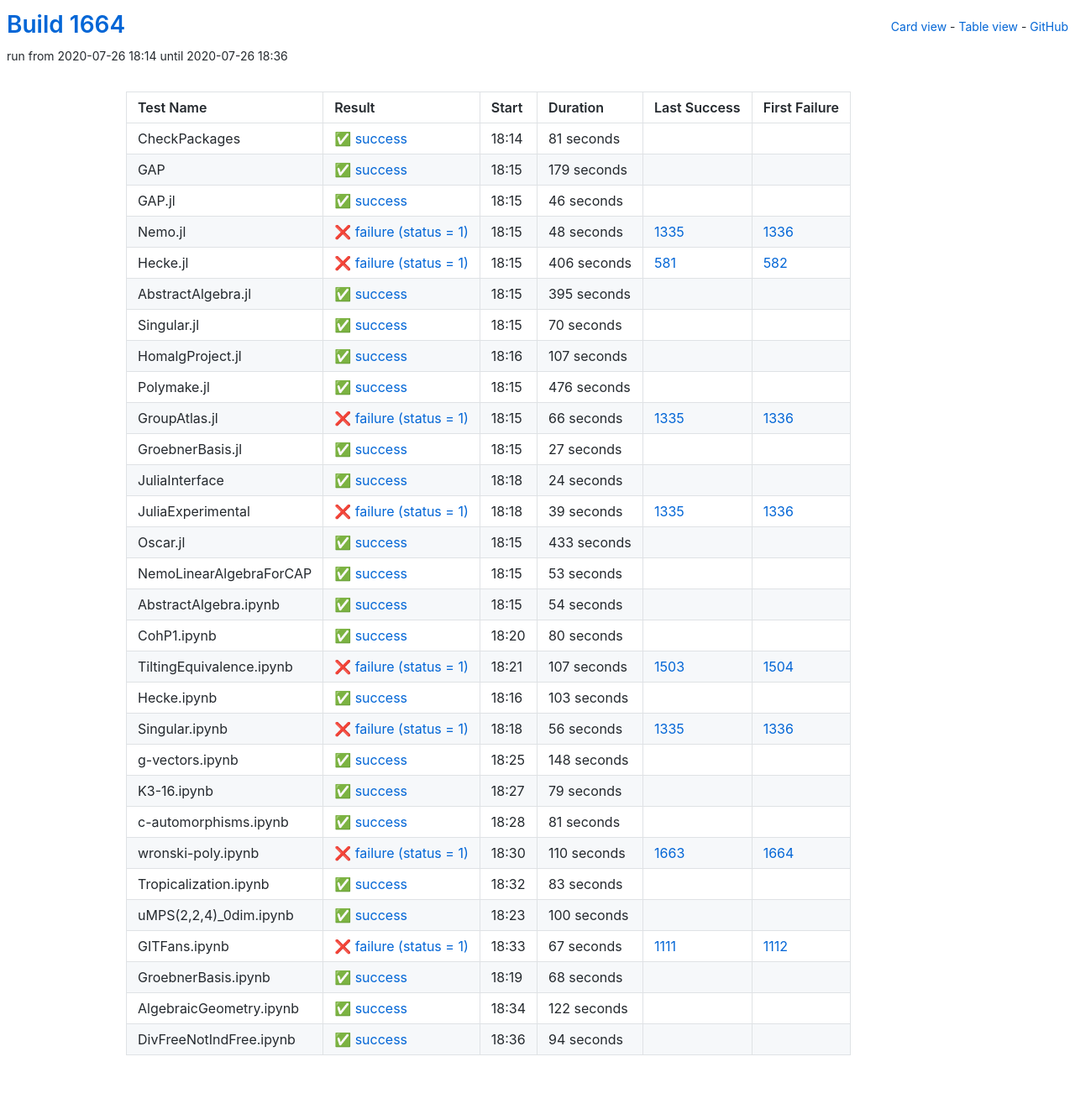
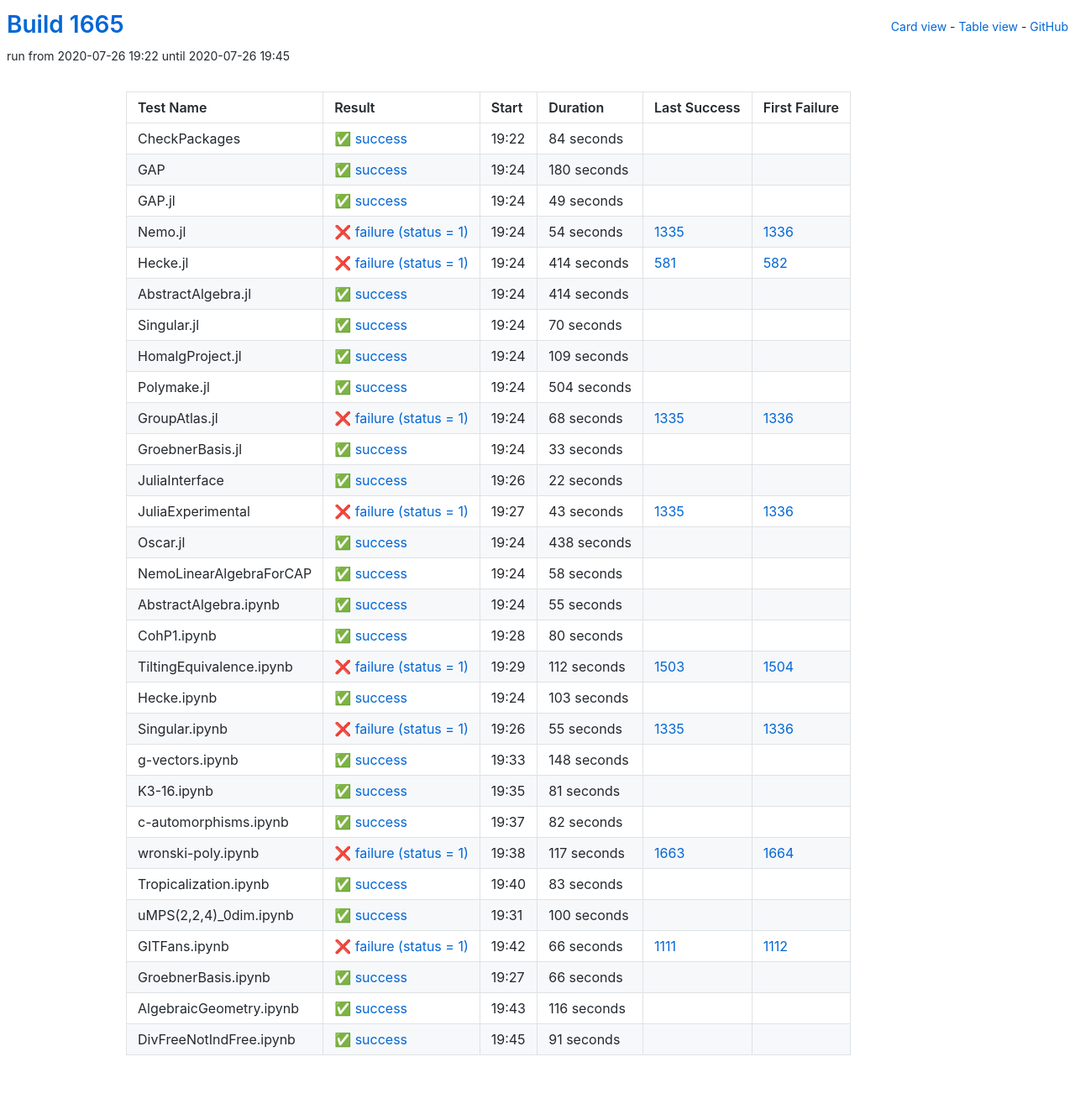
Before and after one commit to oscar-system/oscar-ci-status-1.4, a Jekyll site: the page built from table.html, in a window 1280 px wide. Shown: the whole page at 84% size. Built offline with Jekyll 4.4.1, drawn with Linux system fonts in a browser that asks for light colours.

Commit message:
Build #1665

```diff
--- a/_data/ci.yml
+++ b/_data/ci.yml
@@ -1,6 +1,6 @@
 ---
-build: 1664
-build_url: https://oscarci.mathematik.uni-kl.de/job/oscar-julia-1.4/1664/
+build: 1665
+build_url: https://oscarci.mathematik.uni-kl.de/job/oscar-julia-1.4/1665/
 job: oscar-julia-1.4
 organization: oscar-system
 repo: oscar-ci-status-1.4
@@ -8,80 +8,80 @@ repourl: https://github.com/oscar-system/oscar-ci-status-1.4
 tests:
 - name: CheckPackages
   id: checkpackages
-  log: https://oscarci.mathematik.uni-kl.de/job/oscar-julia-1.4/1664/artifact/logs/build-1664/CheckPackages.log
-  start: 2020-07-26 18:14
+  log: https://oscarci.mathematik.uni-kl.de/job/oscar-julia-1.4/1665/artifact/logs/build-1665/CheckPackages.log
+  start: 2020-07-26 19:22
   success: true
   exitcode: 0
   status: success
-  duration: 81
+  duration: 84
   last_success: false
   last_success_url:
   first_failure: false
   first_failure_url:
 - name: GAP
   id: gap
-  log: https://oscarci.mathematik.uni-kl.de/job/oscar-julia-1.4/1664/artifact/logs/build-1664/GAP.log
-  start: 2020-07-26 18:15
+  log: https://oscarci.mathematik.uni-kl.de/job/oscar-julia-1.4/1665/artifact/logs/build-1665/GAP.log
+  start: 2020-07-26 19:24
   success: true
   exitcode: 0
   status: success
-  duration: 179
+  duration: 180
   last_success: false
   last_success_url:
   first_failure: false
   first_failure_url:
 - name: GAP.jl
   id: gap-jl
-  log: https://oscarci.mathematik.uni-kl.de/job/oscar-julia-1.4/1664/artifact/logs/build-1664/GAP.jl.log
-  start: 2020-07-26 18:15
+  log: https://oscarci.mathematik.uni-kl.de/job/oscar-julia-1.4/1665/artifact/logs/build-1665/GAP.jl.log
+  start: 2020-07-26 19:24
   success: true
   exitcode: 0
   status: success
-  duration: 46
+  duration: 49
   last_success: false
   last_success_url:
   first_failure: false
   first_failure_url:
 - name: Nemo.jl
   id: nemo-jl
-  log: https://oscarci.mathematik.uni-kl.de/job/oscar-julia-1.4/1664/artifact/logs/build-1664/Nemo.jl.log
-  start: 2020-07-26 18:15
+  log: https://oscarci.mathematik.uni-kl.de/job/oscar-julia-1.4/1665/artifact/logs/build-1665/Nemo.jl.log
+  start: 2020-07-26 19:24
   success: false
   exitcode: 1
   status: failure
-  duration: 48
+  duration: 54
   last_success: 1335
   last_success_url: https://oscarci.mathematik.uni-kl.de/job/oscar-julia-1.4/1335/
   first_failure: 1336
   first_failure_url: https://oscarci.mathematik.uni-kl.de/job/oscar-julia-1.4/1336/
 - name: Hecke.jl
   id: hecke-jl
-  log: https://oscarci.mathematik.uni-kl.de/job/oscar-julia-1.4/1664/artifact/logs/build-1664/Hecke.jl.log
-  start: 2020-07-26 18:15
+  log: https://oscarci.mathematik.uni-kl.de/job/oscar-julia-1.4/1665/artifact/logs/build-1665/Hecke.jl.log
+  start: 2020-07-26 19:24
   success: false
   exitcode: 1
   status: failure
-  duration: 406
+  duration: 414
   last_success: 581
   last_success_url: https://oscarci.mathematik.uni-kl.de/job/oscar-julia-1.4/581/
   first_failure: 582
   first_failure_url: https://oscarci.mathematik.uni-kl.de/job/oscar-julia-1.4/582/
 - name: AbstractAlgebra.jl
   id: abstractalgebra-jl
-  log: https://oscarci.mathematik.uni-kl.de/job/oscar-julia-1.4/1664/artifact/logs/build-1664/AbstractAlgebra.jl.log
-  start: 2020-07-26 18:15
+  log: https://oscarci.mathematik.uni-kl.de/job/oscar-julia-1.4/1665/artifact/logs/build-1665/AbstractAlgebra.jl.log
+  start: 2020-07-26 19:24
   success: true
   exitcode: 0
   status: success
-  duration: 395
+  duration: 414
   last_success: false
   last_success_url:
   first_failure: false
   first_failure_url:
 - name: Singular.jl
   id: singular-jl
-  log: https://oscarci.mathematik.uni-kl.de/job/oscar-julia-1.4/1664/artifact/logs/build-1664/Singular.jl.log
-  start: 2020-07-26 18:15
+  log: https://oscarci.mathematik.uni-kl.de/job/oscar-julia-1.4/1665/artifact/logs/build-1665/Singular.jl.log
+  start: 2020-07-26 19:24
   success: true
   exitcode: 0
   status: success
@@ -92,116 +92,116 @@ tests:
   first_failure_url:
 - name: HomalgProject.jl
   id: homalgproject-jl
-  log: https://oscarci.mathematik.uni-kl.de/job/oscar-julia-1.4/1664/artifact/logs/build-1664/HomalgProject.jl.log
-  start: 2020-07-26 18:16
+  log: https://oscarci.mathematik.uni-kl.de/job/oscar-julia-1.4/1665/artifact/logs/build-1665/HomalgProject.jl.log
+  start: 2020-07-26 19:24
   success: true
   exitcode: 0
   status: success
-  duration: 107
+  duration: 109
   last_success: false
   last_success_url:
   first_failure: false
   first_failure_url:
 - name: Polymake.jl
   id: polymake-jl
-  log: https://oscarci.mathematik.uni-kl.de/job/oscar-julia-1.4/1664/artifact/logs/build-1664/Polymake.jl.log
-  start: 2020-07-26 18:15
+  log: https://oscarci.mathematik.uni-kl.de/job/oscar-julia-1.4/1665/artifact/logs/build-1665/Polymake.jl.log
+  start: 2020-07-26 19:24
   success: true
   exitcode: 0
   status: success
-  duration: 476
+  duration: 504
   last_success: false
   last_success_url:
   first_failure: false
   first_failure_url:
 - name: GroupAtlas.jl
   id: groupatlas-jl
-  log: https://oscarci.mathematik.uni-kl.de/job/oscar-julia-1.4/1664/artifact/logs/build-1664/GroupAtlas.jl.log
-  start: 2020-07-26 18:15
+  log: https://oscarci.mathematik.uni-kl.de/job/oscar-julia-1.4/1665/artifact/logs/build-1665/GroupAtlas.jl.log
+  start: 2020-07-26 19:24
   success: false
   exitcode: 1
   status: failure
-  duration: 66
+  duration: 68
   last_success: 1335
   last_success_url: https://oscarci.mathematik.uni-kl.de/job/oscar-julia-1.4/1335/
   first_failure: 1336
   first_failure_url: https://oscarci.mathematik.uni-kl.de/job/oscar-julia-1.4/1336/
 - name: GroebnerBasis.jl
   id: groebnerbasis-jl
-  log: https://oscarci.mathematik.uni-kl.de/job/oscar-julia-1.4/1664/artifact/logs/build-1664/GroebnerBasis.jl.log
-  start: 2020-07-26 18:15
+  log: https://oscarci.mathematik.uni-kl.de/job/oscar-julia-1.4/1665/artifact/logs/build-1665/GroebnerBasis.jl.log
+  start: 2020-07-26 19:24
   success: true
   exitcode: 0
   status: success
-  duration: 27
+  duration: 33
   last_success: false
   last_success_url:
   first_failure: false
   first_failure_url:
 - name: JuliaInterface
   id: juliainterface
-  log: https://oscarci.mathematik.uni-kl.de/job/oscar-julia-1.4/1664/artifact/logs/build-1664/JuliaInterface.log
-  start: 2020-07-26 18:18
+  log: https://oscarci.mathematik.uni-kl.de/job/oscar-julia-1.4/1665/artifact/logs/build-1665/JuliaInterface.log
+  start: 2020-07-26 19:26
   success: true
   exitcode: 0
   status: success
-  duration: 24
+  duration: 22
   last_success: false
   last_success_url:
   first_failure: false
   first_failure_url:
 - name: JuliaExperimental
   id: juliaexperimental
-  log: https://oscarci.mathematik.uni-kl.de/job/oscar-julia-1.4/1664/artifact/logs/build-1664/JuliaExperimental.log
-  start: 2020-07-26 18:18
+  log: https://oscarci.mathematik.uni-kl.de/job/oscar-julia-1.4/1665/artifact/logs/build-1665/JuliaExperimental.log
+  start: 2020-07-26 19:27
   success: false
   exitcode: 1
   status: failure
-  duration: 39
+  duration: 43
   last_success: 1335
   last_success_url: https://oscarci.mathematik.uni-kl.de/job/oscar-julia-1.4/1335/
   first_failure: 1336
   first_failure_url: https://oscarci.mathematik.uni-kl.de/job/oscar-julia-1.4/1336/
 - name: Oscar.jl
   id: oscar-jl
-  log: https://oscarci.mathematik.uni-kl.de/job/oscar-julia-1.4/1664/artifact/logs/build-1664/Oscar.jl.log
-  start: 2020-07-26 18:15
+  log: https://oscarci.mathematik.uni-kl.de/job/oscar-julia-1.4/1665/artifact/logs/build-1665/Oscar.jl.log
+  start: 2020-07-26 19:24
   success: true
   exitcode: 0
   status: success
-  duration: 433
+  duration: 438
   last_success: false
   last_success_url:
   first_failure: false
   first_failure_url:
 - name: NemoLinearAlgebraForCAP
   id: nemolinearalgebraforcap
-  log: https://oscarci.mathematik.uni-kl.de/job/oscar-julia-1.4/1664/artifact/logs/build-1664/NemoLinearAlgebraForCAP.log
-  start: 2020-07-26 18:15
+  log: https://oscarci.mathematik.uni-kl.de/job/oscar-julia-1.4/1665/artifact/logs/build-1665/NemoLinearAlgebraForCAP.log
+  start: 2020-07-26 19:24
   success: true
   exitcode: 0
   status: success
-  duration: 53
+  duration: 58
   last_success: false
   last_success_url:
   first_failure: false
   first_failure_url:
 - name: AbstractAlgebra.ipynb
   id: abstractalgebra-ipynb
-  log: https://oscarci.mathematik.uni-kl.de/job/oscar-julia-1.4/1664/artifact/logs/build-1664/AbstractAlgebra.ipynb.log
-  start: 2020-07-26 18:15
+  log: https://oscarci.mathematik.uni-kl.de/job/oscar-julia-1.4/1665/artifact/logs/build-1665/AbstractAlgebra.ipynb.log
+  start: 2020-07-26 19:24
   success: true
   exitcode: 0
   status: success
-  duration: 54
+  duration: 55
   last_success: false
   last_success_url:
   first_failure: false
   first_failure_url:
 - name: CohP1.ipynb
   id: cohp1-ipynb
-  log: https://oscarci.mathematik.uni-kl.de/job/oscar-julia-1.4/1664/artifact/logs/build-1664/CohP1.ipynb.log
-  start: 2020-07-26 18:20
+  log: https://oscarci.mathematik.uni-kl.de/job/oscar-julia-1.4/1665/artifact/logs/build-1665/CohP1.ipynb.log
+  start: 2020-07-26 19:28
   success: true
   exitcode: 0
   status: success
@@ -212,20 +212,20 @@ tests:
   first_failure_url:
 - name: TiltingEquivalence.ipynb
   id: tiltingequivalence-ipynb
-  log: https://oscarci.mathematik.uni-kl.de/job/oscar-julia-1.4/1664/artifact/logs/build-1664/TiltingEquivalence.ipynb.log
-  start: 2020-07-26 18:21
+  log: https://oscarci.mathematik.uni-kl.de/job/oscar-julia-1.4/1665/artifact/logs/build-1665/TiltingEquivalence.ipynb.log
+  start: 2020-07-26 19:29
   success: false
   exitcode: 1
   status: failure
-  duration: 107
+  duration: 112
   last_success: 1503
   last_success_url: https://oscarci.mathematik.uni-kl.de/job/oscar-julia-1.4/1503/
   first_failure: 1504
   first_failure_url: https://oscarci.mathematik.uni-kl.de/job/oscar-julia-1.4/1504/
 - name: Hecke.ipynb
   id: hecke-ipynb
-  log: https://oscarci.mathematik.uni-kl.de/job/oscar-julia-1.4/1664/artifact/logs/build-1664/Hecke.ipynb.log
-  start: 2020-07-26 18:16
+  log: https://oscarci.mathematik.uni-kl.de/job/oscar-julia-1.4/1665/artifact/logs/build-1665/Hecke.ipynb.log
+  start: 2020-07-26 19:24
   success: true
   exitcode: 0
   status: success
@@ -236,20 +236,20 @@ tests:
   first_failure_url:
 - name: Singular.ipynb
   id: singular-ipynb
-  log: https://oscarci.mathematik.uni-kl.de/job/oscar-julia-1.4/1664/artifact/logs/build-1664/Singular.ipynb.log
-  start: 2020-07-26 18:18
+  log: https://oscarci.mathematik.uni-kl.de/job/oscar-julia-1.4/1665/artifact/logs/build-1665/Singular.ipynb.log
+  start: 2020-07-26 19:26
   success: false
   exitcode: 1
   status: failure
-  duration: 56
+  duration: 55
   last_success: 1335
   last_success_url: https://oscarci.mathematik.uni-kl.de/job/oscar-julia-1.4/1335/
   first_failure: 1336
   first_failure_url: https://oscarci.mathematik.uni-kl.de/job/oscar-julia-1.4/1336/
 - name: g-vectors.ipynb
   id: g-vectors-ipynb
-  log: https://oscarci.mathematik.uni-kl.de/job/oscar-julia-1.4/1664/artifact/logs/build-1664/g-vectors.ipynb.log
-  start: 2020-07-26 18:25
+  log: https://oscarci.mathematik.uni-kl.de/job/oscar-julia-1.4/1665/artifact/logs/build-1665/g-vectors.ipynb.log
+  start: 2020-07-26 19:33
   success: true
   exitcode: 0
   status: success
@@ -260,20 +260,8 @@ tests:
   first_failure_url:
 - name: K3-16.ipynb
   id: k3-16-ipynb
-  log: https://oscarci.mathematik.uni-kl.de/job/oscar-julia-1.4/1664/artifact/logs/build-1664/K3-16.ipynb.log
-  start: 2020-07-26 18:27
-  success: true
-  exitcode: 0
-  status: success
-  duration: 79
-  last_success: false
-  last_success_url:
-  first_failure: false
-  first_failure_url:
-- name: c-automorphisms.ipynb
-  id: c-automorphisms-ipynb
-  log: https://oscarci.mathematik.uni-kl.de/job/oscar-julia-1.4/1664/artifact/logs/build-1664/c-automorphisms.ipynb.log
-  start: 2020-07-26 18:28
+  log: https://oscarci.mathematik.uni-kl.de/job/oscar-julia-1.4/1665/artifact/logs/build-1665/K3-16.ipynb.log
+  start: 2020-07-26 19:35
   success: true
   exitcode: 0
   status: success
@@ -282,22 +270,34 @@ tests:
   last_success_url:
   first_failure: false
   first_failure_url:
+- name: c-automorphisms.ipynb
+  id: c-automorphisms-ipynb
+  log: https://oscarci.mathematik.uni-kl.de/job/oscar-julia-1.4/1665/artifact/logs/build-1665/c-automorphisms.ipynb.log
+  start: 2020-07-26 19:37
+  success: true
+  exitcode: 0
+  status: success
+  duration: 82
+  last_success: false
+  last_success_url:
+  first_failure: false
+  first_failure_url:
 - name: wronski-poly.ipynb
   id: wronski-poly-ipynb
-  log: https://oscarci.mathematik.uni-kl.de/job/oscar-julia-1.4/1664/artifact/logs/build-1664/wronski-poly.ipynb.log
-  start: 2020-07-26 18:30
+  log: https://oscarci.mathematik.uni-kl.de/job/oscar-julia-1.4/1665/artifact/logs/build-1665/wronski-poly.ipynb.log
+  start: 2020-07-26 19:38
   success: false
   exitcode: 1
   status: failure
-  duration: 110
+  duration: 117
   last_success: 1663
   last_success_url: https://oscarci.mathematik.uni-kl.de/job/oscar-julia-1.4/1663/
   first_failure: 1664
   first_failure_url: https://oscarci.mathematik.uni-kl.de/job/oscar-julia-1.4/1664/
 - name: Tropicalization.ipynb
   id: tropicalization-ipynb
-  log: https://oscarci.mathematik.uni-kl.de/job/oscar-julia-1.4/1664/artifact/logs/build-1664/Tropicalization.ipynb.log
-  start: 2020-07-26 18:32
+  log: https://oscarci.mathematik.uni-kl.de/job/oscar-julia-1.4/1665/artifact/logs/build-1665/Tropicalization.ipynb.log
+  start: 2020-07-26 19:40
   success: true
   exitcode: 0
   status: success
@@ -308,8 +308,8 @@ tests:
   first_failure_url:
 - name: uMPS(2,2,4)_0dim.ipynb
   id: umps-2-2-4-0dim-ipynb
-  log: https://oscarci.mathematik.uni-kl.de/job/oscar-julia-1.4/1664/artifact/logs/build-1664/uMPS-2-2-4-_0dim.ipynb.log
-  start: 2020-07-26 18:23
+  log: https://oscarci.mathematik.uni-kl.de/job/oscar-julia-1.4/1665/artifact/logs/build-1665/uMPS-2-2-4-_0dim.ipynb.log
+  start: 2020-07-26 19:31
   success: true
   exitcode: 0
   status: success
@@ -320,48 +320,48 @@ tests:
   first_failure_url:
 - name: GITFans.ipynb
   id: gitfans-ipynb
-  log: https://oscarci.mathematik.uni-kl.de/job/oscar-julia-1.4/1664/artifact/logs/build-1664/GITFans.ipynb.log
-  start: 2020-07-26 18:33
+  log: https://oscarci.mathematik.uni-kl.de/job/oscar-julia-1.4/1665/artifact/logs/build-1665/GITFans.ipynb.log
+  start: 2020-07-26 19:42
   success: false
   exitcode: 1
   status: failure
-  duration: 67
+  duration: 66
   last_success: 1111
   last_success_url: https://oscarci.mathematik.uni-kl.de/job/oscar-julia-1.4/1111/
   first_failure: 1112
   first_failure_url: https://oscarci.mathematik.uni-kl.de/job/oscar-julia-1.4/1112/
 - name: GroebnerBasis.ipynb
   id: groebnerbasis-ipynb
-  log: https://oscarci.mathematik.uni-kl.de/job/oscar-julia-1.4/1664/artifact/logs/build-1664/GroebnerBasis.ipynb.log
-  start: 2020-07-26 18:19
+  log: https://oscarci.mathematik.uni-kl.de/job/oscar-julia-1.4/1665/artifact/logs/build-1665/GroebnerBasis.ipynb.log
+  start: 2020-07-26 19:27
   success: true
   exitcode: 0
   status: success
-  duration: 68
+  duration: 66
   last_success: false
   last_success_url:
   first_failure: false
   first_failure_url:
 - name: AlgebraicGeometry.ipynb
   id: algebraicgeometry-ipynb
-  log: https://oscarci.mathematik.uni-kl.de/job/oscar-julia-1.4/1664/artifact/logs/build-1664/AlgebraicGeometry.ipynb.log
-  start: 2020-07-26 18:34
+  log: https://oscarci.mathematik.uni-kl.de/job/oscar-julia-1.4/1665/artifact/logs/build-1665/AlgebraicGeometry.ipynb.log
+  start: 2020-07-26 19:43
   success: true
   exitcode: 0
   status: success
-  duration: 122
+  duration: 116
   last_success: false
   last_success_url:
   first_failure: false
   first_failure_url:
 - name: DivFreeNotIndFree.ipynb
   id: divfreenotindfree-ipynb
-  log: https://oscarci.mathematik.uni-kl.de/job/oscar-julia-1.4/1664/artifact/logs/build-1664/DivFreeNotIndFree.ipynb.log
-  start: 2020-07-26 18:36
+  log: https://oscarci.mathematik.uni-kl.de/job/oscar-julia-1.4/1665/artifact/logs/build-1665/DivFreeNotIndFree.ipynb.log
+  start: 2020-07-26 19:45
   success: true
   exitcode: 0
   status: success
-  duration: 94
+  duration: 91
   last_success: false
   last_success_url:
   first_failure: false
```
Also changed, not shown: README.md.
